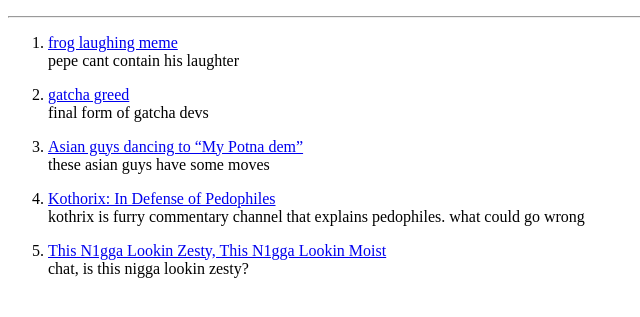
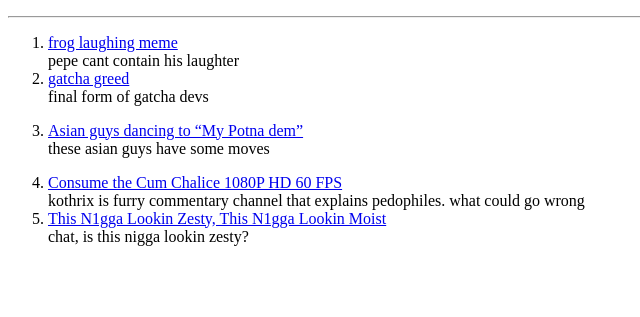
Before and after one commit to dank-meme-army/html-portfolio, a plain HTML site: page public/favourite videos.html in a window 1280 px wide. Shown: the part 105-422 px from the top of the page, without its empty margins (0-640 px from the left). Drawn offline with Linux system fonts and the light colour scheme.

Commit message:
Update favourite videos.html

```diff
--- a/public/favourite videos.html
+++ b/public/favourite videos.html
@@ -9,16 +9,16 @@
         <h3>check them out</h3>
         <hr>
         <ol>
-            <li><p><a href = "https://www.youtube.com/watch?v=_OMFqXy3j1g&list=LL&index=13&pp=gAQBiAQB" target="_blank">frog laughing meme</a>
-            <br>    pepe cant contain his laughter</p></li>
-            <li><p><a href = "https://www.youtube.com/watch?v=CA-G00YlALw&list=LL&index=43&pp=gAQBiAQB" target="_blank">gatcha greed</a>
-            <br/> final form of gatcha devs</p></li>
+            <li><a href = "https://www.youtube.com/watch?v=_OMFqXy3j1g&list=LL&index=13&pp=gAQBiAQB" target="_blank">frog laughing meme</a>
+            <br>    pepe cant contain his laughter</li>
+            <li><a href = "https://www.youtube.com/watch?v=CA-G00YlALw&list=LL&index=43&pp=gAQBiAQB" target="_blank">gatcha greed</a>
+            <br/> final form of gatcha devs</li>
             <li><p><a href = "https://www.youtube.com/watch?v=-3sMj7VVF3E&list=LL&index=64&pp=gAQBiAQB" target="_blank">Asian guys dancing to “My Potna dem”</a>
-            <br> these asian guys have some moves</p></li>
-            <li><p><a href = "https://www.youtube.com/watch?v=pTNPOsUA2x0" target="_blank"> Kothorix: In Defense of Pedophiles</a>
-            <br>    kothrix is furry commentary channel that explains pedophiles. what could go wrong</p></li>
-            <li><p><a href ="https://www.youtube.com/watch?v=RYyKANVl2FA&list=LL&index=26">This N1gga Lookin Zesty, This N1gga Lookin Moist</a>
-            <br>    chat, is this nigga lookin zesty?</p></li>
+            <br> these asian guys have some moves</li>
+            <li><a href = "https://www.youtube.com/watch?v=X6n1kJU2KfM" target="_blank"> Consume the Cum Chalice 1080P HD 60 FPS</a>
+            <br>    kothrix is furry commentary channel that explains pedophiles. what could go wrong</li>
+            <li><a href ="https://www.youtube.com/watch?v=RYyKANVl2FA&list=LL&index=26">This N1gga Lookin Zesty, This N1gga Lookin Moist</a>
+            <br>    chat, is this nigga lookin zesty?</li>
         </ol>
     </body>
 </html>
```
